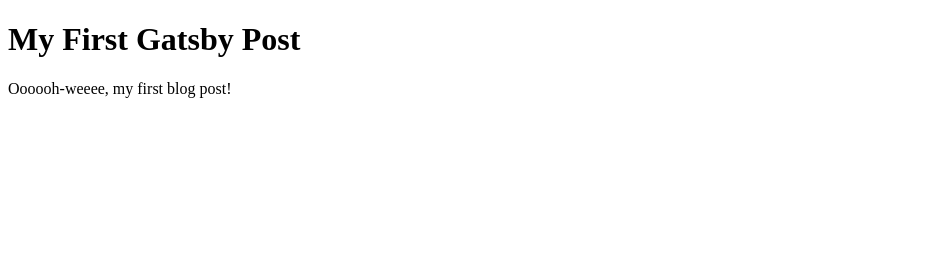
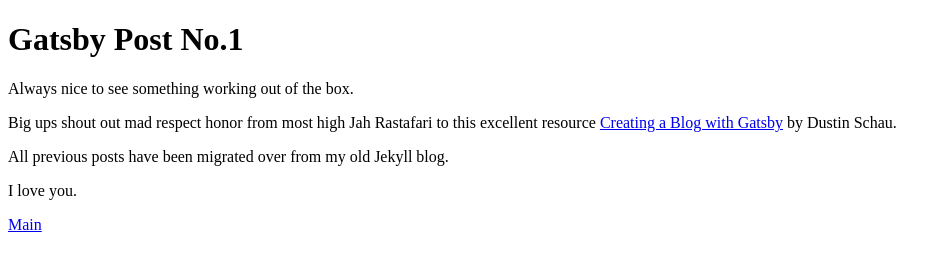
Before and after one commit to russellschmidt/russellschmidt-dev, a Gatsby site: page /hello-world in a window 1280 px wide. Shown: the whole page, without its empty margins (0-951 px from the left). Built offline with nearby package versions, Linux system fonts and the light colour scheme; Gatsby itself is replaced by a stand-in of ours.

Commit message:
add link in blog post and some light formatting

```diff
--- a/src/pages/2018-01-28-hello-world/index.md
+++ b/src/pages/2018-01-28-hello-world/index.md
@@ -1,7 +1,13 @@
 ---
 path: "/hello-world"
-date: "2017-07-12T17:12:33.962Z"
-title: "My First Gatsby Post"
+date: "2018-01-28T17:12:33.962Z"
+title: "Gatsby Post No.1"
 ---
 
-Oooooh-weeee, my first blog post!
+Always nice to see something working out of the box.
+
+Big ups shout out mad respect honor from most high Jah Rastafari to this excellent resource [Creating a Blog with Gatsby](https://www.gatsbyjs.org/blog/2017-07-19-creating-a-blog-with-gatsby/) by Dustin Schau.
+
+All previous posts have been migrated over from my old Jekyll blog.
+
+I love you.
--- a/src/pages/index.js
+++ b/src/pages/index.js
@@ -7,6 +7,7 @@
 export default function Index({ data }) {
   const { edges: posts } = data.allMarkdownRemark;
   return (
+    <div class="container">
       <div className="blog-posts">
         {posts
           .filter(post => post.node.frontmatter.title.length > 0)
@@ -21,6 +22,7 @@
               </div>
             );
           })}
+      </div>
     </div>
   );
 }
--- a/src/templates/blog-post.js
+++ b/src/templates/blog-post.js
@@ -1,4 +1,5 @@
 import React from "react";
+import Link from 'gatsby-link';
 import Helmet from "react-helmet";
 
 // import '../css/blog-post.css';
@@ -17,6 +18,9 @@
           dangerouslySetInnerHTML={{ __html: post.html }}
         />
       </div>
+      <div className="link-back">
+        <Link to="/">Main</Link>
+      </div>
     </div>
   )
 }
```
Also changed, not shown: package.json (+7 -4 lines), README.md. Lines whose indentation alone changed are shown as unchanged.
